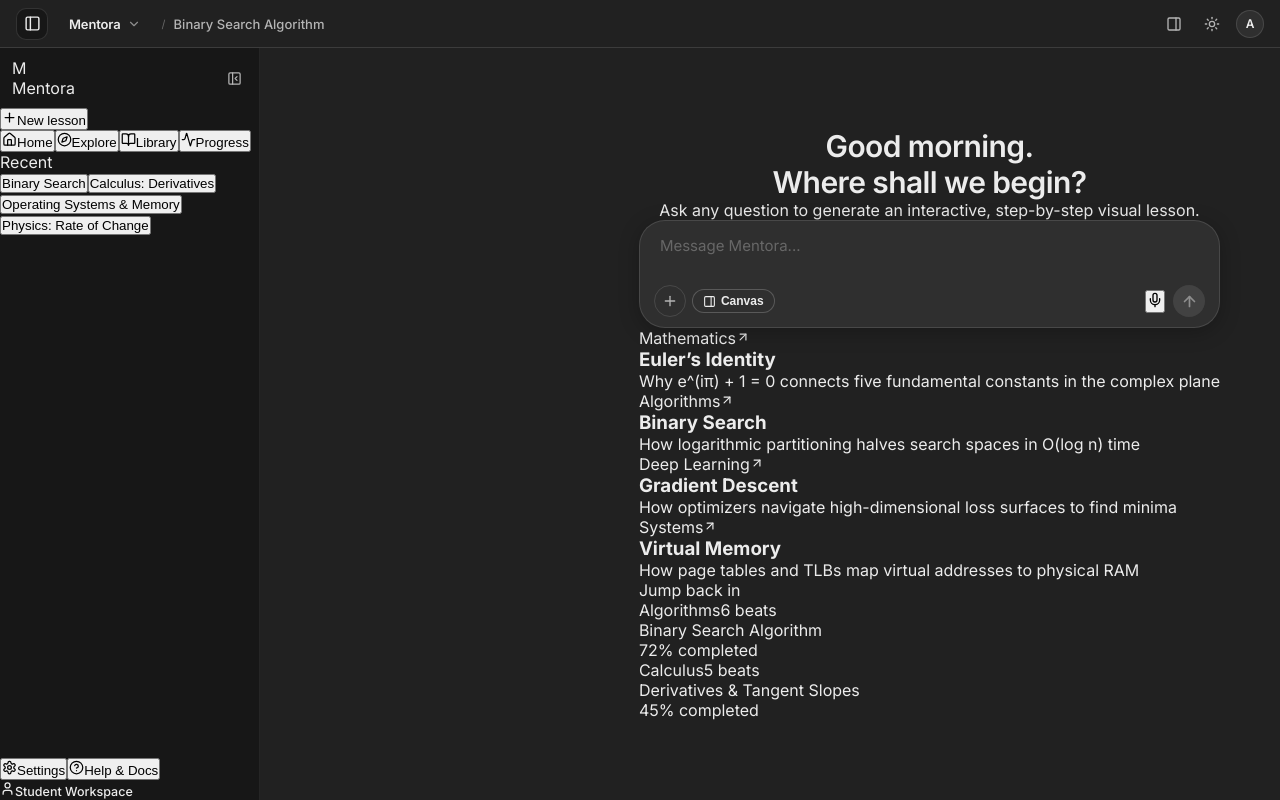
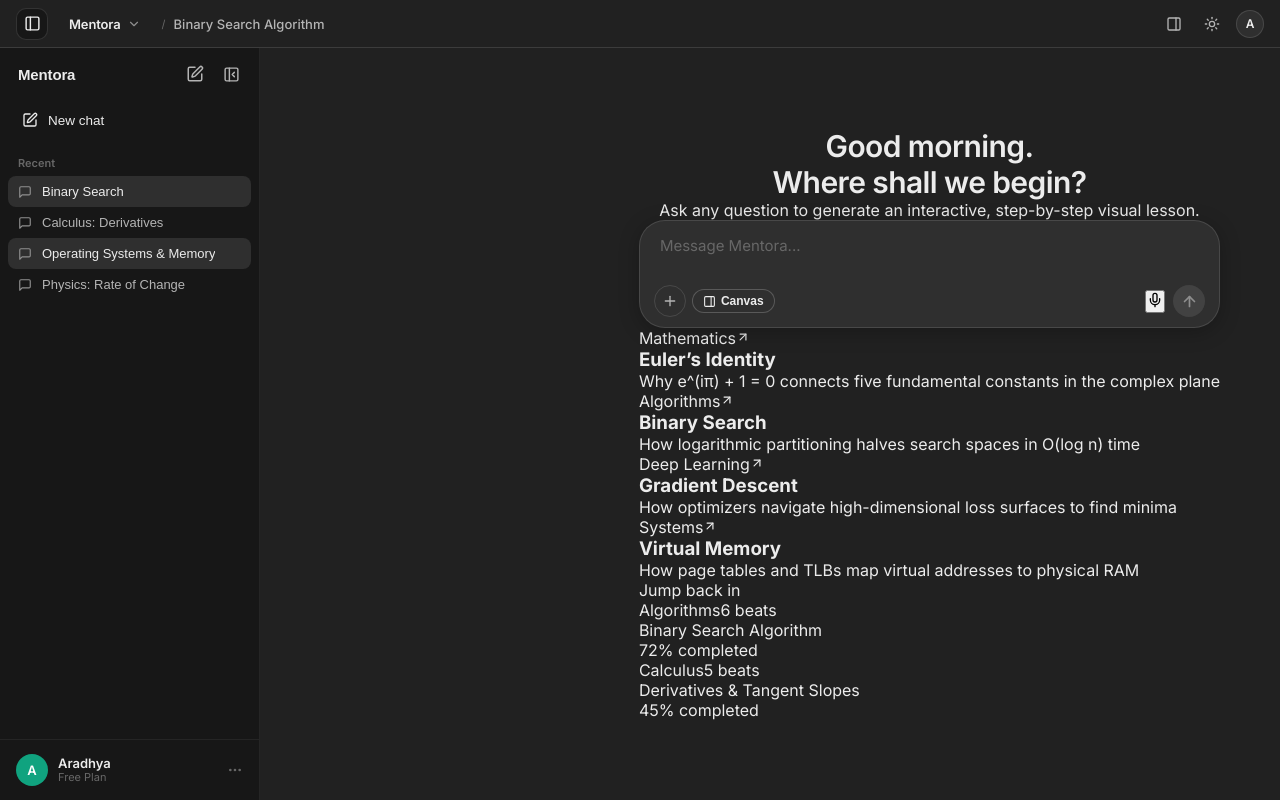
Before and after one commit to aradhyags7/Mentora, a Next.js app: page / in a window 1280 px wide. Built offline with nearby package versions, Linux system fonts and the light colour scheme.

Commit message:
feat(layout): redesign Sidebar with new chat CTA and user account card

```diff
--- a/src/components/layout/Sidebar.tsx
+++ b/src/components/layout/Sidebar.tsx
@@ -2,16 +2,12 @@
 
 import React from 'react';
 import {
-  Plus,
-  Home,
-  Compass,
-  BookOpen,
-  Activity,
+  SquarePen,
   Settings,
   HelpCircle,
-  User,
-  PanelLeftClose,
-  Sparkles
+  MoreHorizontal,
+  MessageSquare,
+  PanelLeftClose
 } from 'lucide-react';
 
 export interface RecentLessonItem {
@@ -30,7 +26,7 @@ interface Props {
   activeLessonId?: string;
   onSelectLesson: (semanticKey: string) => void;
   onNewLesson: () => void;
-  onOpenSettings: () => void;
+  onOpenSettings?: () => void;
 }
 
 export const Sidebar: React.FC<Props> = ({
@@ -46,97 +42,77 @@ export const Sidebar: React.FC<Props> = ({
 }) => {
   return (
     <aside className={`mentora-sidebar ${isOpen ? '' : 'collapsed'}`}>
-      <div>
-        {/* Brand header */}
+      <div className="sidebar-main-content">
+        {/* ChatGPT Style Top Header: Mentora name + New Chat icon */}
         <div className="sidebar-header">
-          <div className="sidebar-brand" onClick={() => onSelectNav('home')}>
-            <div className="sidebar-brand-mark">M</div>
-            <span className="sidebar-brand-name">Mentora</span>
+          <button
+            type="button"
+            className="sidebar-brand-btn"
+            onClick={() => onSelectNav('home')}
+            title="Mentora Home"
+          >
+            <span className="sidebar-brand-text">Mentora</span>
+          </button>
+
+          <div style={{ display: 'flex', alignItems: 'center', gap: 4 }}>
+            <button
+              className="sidebar-icon-btn"
+              onClick={onNewLesson}
+              title="New chat"
+            >
+              <SquarePen size={18} />
+            </button>
+            <button
+              className="sidebar-icon-btn"
+              onClick={onClose}
+              title="Close sidebar"
+            >
+              <PanelLeftClose size={17} />
+            </button>
+          </div>
         </div>
 
-          <button
-            className="topbar-icon-btn"
-            onClick={onClose}
-            title="Collapse sidebar"
-            style={{ width: 26, height: 26 }}
-          >
-            <PanelLeftClose size={15} />
+        {/* ChatGPT Style "New Chat" Row Button */}
+        <div style={{ padding: '4px 10px 8px 10px' }}>
+          <button className="chatgpt-new-chat-btn" onClick={onNewLesson}>
+            <SquarePen size={16} />
+            <span>New chat</span>
           </button>
         </div>
 
-        {/* New lesson button */}
-        <button className="sidebar-new-btn" onClick={onNewLesson}>
-          <Plus size={15} />
-          <span>New lesson</span>
-        </button>
-
-        {/* Primary Navigation */}
-        <nav className="sidebar-nav-list">
-          <button
-            className={`sidebar-nav-item ${activeNav === 'home' ? 'active' : ''}`}
-            onClick={() => onSelectNav('home')}
-          >
-            <Home size={15} />
-            <span>Home</span>
-          </button>
-          <button
-            className={`sidebar-nav-item ${activeNav === 'explore' ? 'active' : ''}`}
-            onClick={() => onSelectNav('explore')}
-          >
-            <Compass size={15} />
-            <span>Explore</span>
-          </button>
-          <button
-            className={`sidebar-nav-item ${activeNav === 'library' ? 'active' : ''}`}
-            onClick={() => onSelectNav('library')}
-          >
-            <BookOpen size={15} />
-            <span>Library</span>
-          </button>
-          <button
-            className={`sidebar-nav-item ${activeNav === 'progress' ? 'active' : ''}`}
-            onClick={() => onSelectNav('progress')}
-          >
-            <Activity size={15} />
-            <span>Progress</span>
-          </button>
-        </nav>
-
-        {/* Recent Lessons */}
-        <div className="sidebar-section-title">Recent</div>
-        <div className="sidebar-recents-list">
+        {/* Chat / Lesson History (ChatGPT Style) */}
+        <div className="sidebar-history-container">
+          <div className="sidebar-history-group-label">Recent</div>
+          <div className="sidebar-history-list">
             {recentLessons.map(lesson => {
               const isActive = activeLessonId === lesson.semanticKey;
               return (
                 <button
                   key={lesson.id}
-                className={`sidebar-recent-item ${isActive ? 'active' : ''}`}
+                  className={`sidebar-history-item ${isActive ? 'active' : ''}`}
                   onClick={() => onSelectLesson(lesson.semanticKey)}
                   title={lesson.title}
                 >
-                <span>{lesson.title}</span>
+                  <MessageSquare size={14} className="history-item-icon" />
+                  <span className="history-item-title">{lesson.title}</span>
                 </button>
               );
             })}
           </div>
         </div>
+      </div>
 
-      {/* Footer controls */}
-      <div className="sidebar-footer">
-        <button className="sidebar-nav-item" onClick={onOpenSettings}>
-          <Settings size={15} />
-          <span>Settings</span>
-        </button>
-        <button
-          className="sidebar-nav-item"
-          onClick={() => window.open('https://github.com/aradhyags7/Mentora', '_blank')}
-        >
-          <HelpCircle size={15} />
-          <span>Help & Docs</span>
-        </button>
-        <div className="sidebar-nav-item" style={{ cursor: 'default' }}>
-          <User size={15} />
-          <span style={{ fontSize: 12.5, fontWeight: 500 }}>Student Workspace</span>
+      {/* ChatGPT Style User Profile Row at Bottom */}
+      <div className="sidebar-user-footer">
+        <div className="sidebar-user-row" onClick={onOpenSettings} title="Settings">
+          <div className="sidebar-user-avatar">
+            <span>A</span>
+          </div>
+          <div className="sidebar-user-info">
+            <span className="sidebar-user-name">Aradhya</span>
+            <span className="sidebar-user-plan">Free Plan</span>
+          </div>
+          <MoreHorizontal size={16} className="sidebar-user-dots" />
         </div>
       </div>
     </aside>
```
Lines whose indentation alone changed are shown as unchanged.
